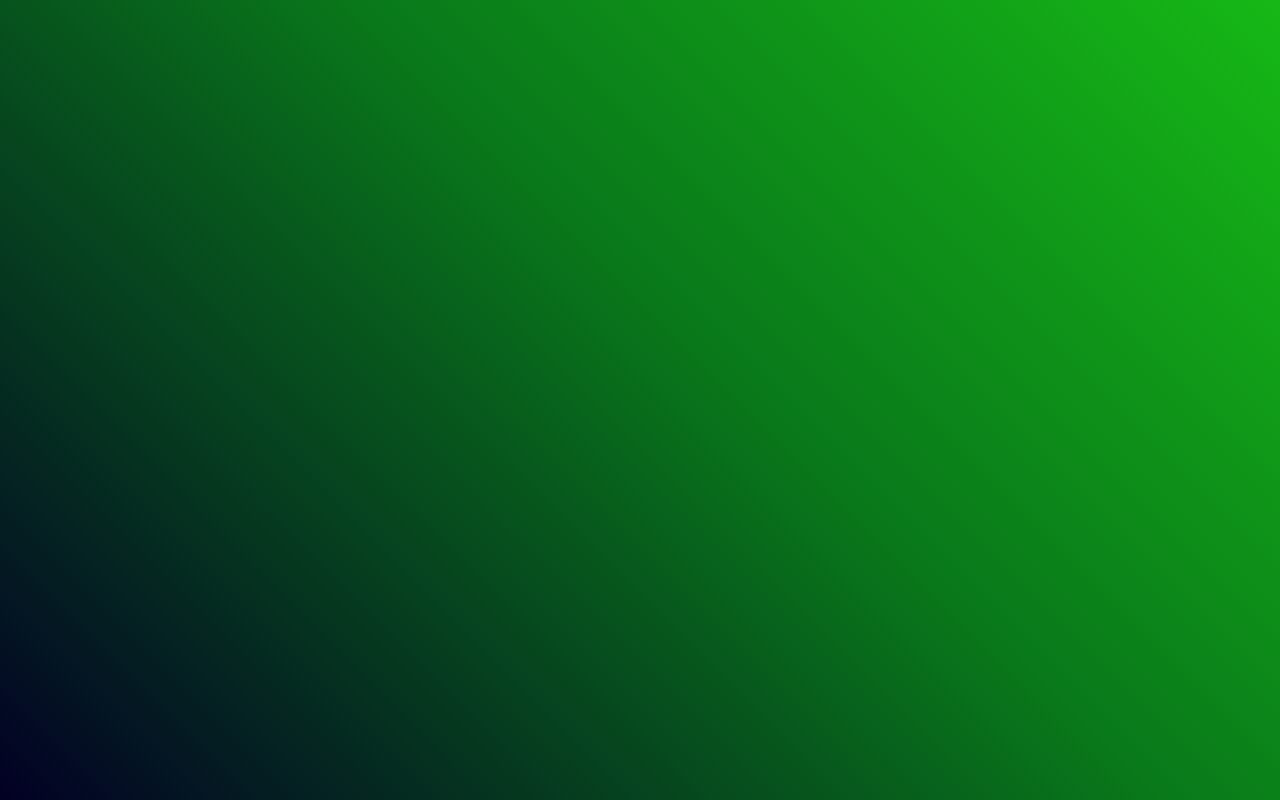
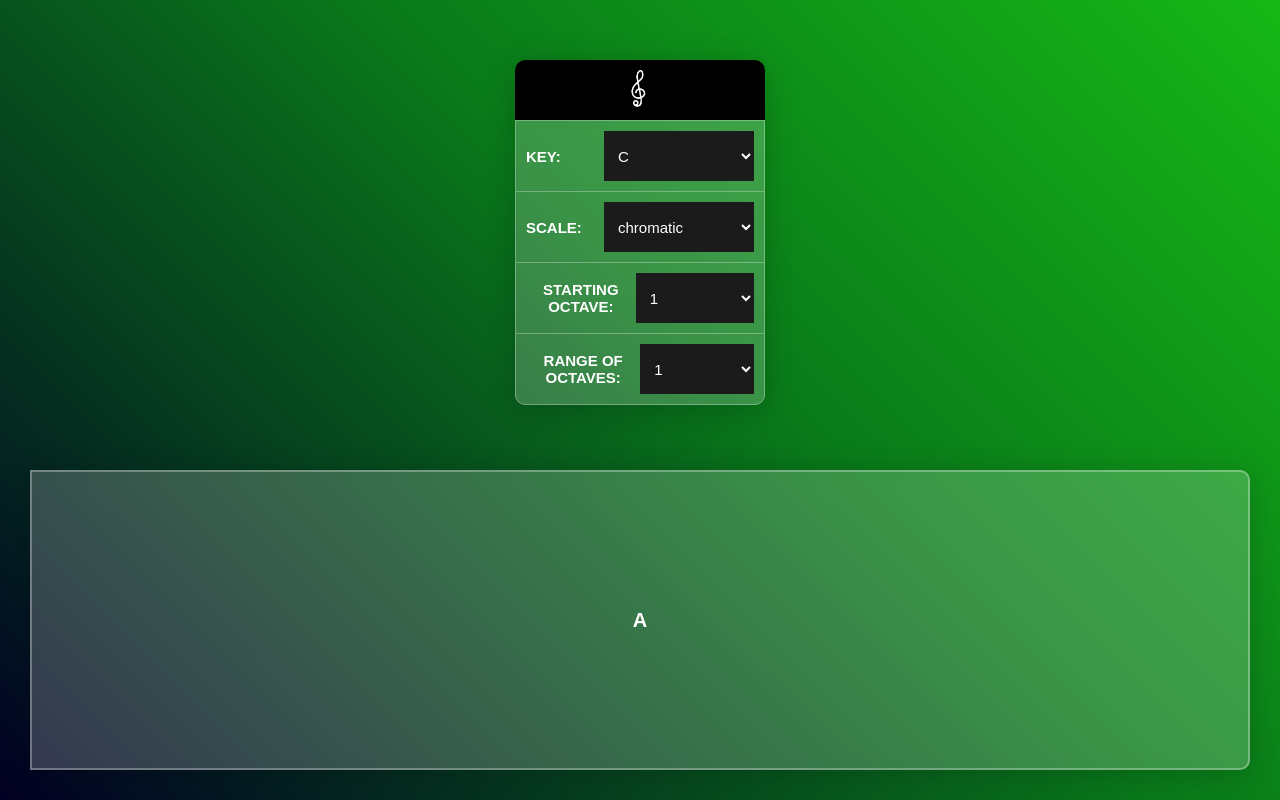
Before and after one commit to OpiateWarrior/Websynth, a React (Vite) app in the folder Websynth-React/: page / in a window 1280 px wide. Built offline with nearby package versions, Linux system fonts and the light colour scheme.

Commit message:
Moved Keyboard and GuiScale from starting code to jsx.

```diff
--- a/Websynth-React/package.json
+++ b/Websynth-React/package.json
@@ -1,5 +1,5 @@
 {
-  "name": "Websynth-React",
+  "name": "websynth-react",
   "private": true,
   "version": "0.0.0",
   "type": "module",
--- a/Websynth-React/src/App.jsx
+++ b/Websynth-React/src/App.jsx
@@ -1,10 +1,13 @@
+import { Keyboard } from './components/Keyboard/Keyboard'
 import './App.css'
+import { GuiScale } from './components/GuiScale/GuiScale'
 
 function App() {
 
   return (
     <>
-
+      <GuiScale />
+      <Keyboard />
     </>
   )
 }
--- /dev/null
+++ b/Websynth-React/src/components/GuiScale/GuiScale.css
@@ -0,0 +1,91 @@
+.gui-container {
+	width: 250px;
+	display: flex;
+	flex-direction: column;
+	background: rgba(255, 255, 255, 0.2);
+	backdrop-filter: blur(5px);
+	-webkit-backdrop-filter: blur(5px);
+	border-radius: 10px;
+	border: 0px solid rgba(255, 255, 255, 0.3);
+	box-shadow: 0 4px 30px rgba(0, 0, 0, 0.2);
+	transition: 0.2s;
+	margin: 20px;
+	color: white;
+}
+.gui-container:hover{
+	box-shadow: 0 4px 30px rgba(0, 0, 0, 0.6);
+	transition: 0.2s;
+}
+.gui-header {
+	height: 60px;
+	display: flex;
+	align-items: center;
+	justify-content: center;
+	background-color: black;
+	border-radius: 10px 10px 0px 0px;
+}
+.gui-header-icon {
+	width: 50px;
+	height: 50px;
+}
+.gui-element{
+	display:flex;
+	flex: 1;
+	justify-content: space-between;
+	align-items: center;
+	padding: 10px;
+	font-size: 15px;
+	font-family: arial;
+	font-weight: bold;
+	border: 1px solid rgba(255, 255, 255, 0.3);
+	border-bottom: none;
+}
+.gui-element:hover{
+	background: rgba(255, 255, 255, 0.1);
+}
+.gui-element:last-child {
+	border-bottom: 1px solid rgba(255, 255, 255, 0.3);
+	border-radius: 0px 0px 10px 10px;
+}
+select,::picker(select) {
+  appearance: base-select;
+
+}
+select::picker-icon {
+  color: gray;
+  transition: 0.2s rotate;
+}
+select:open::picker-icon {
+	color: lightgray;
+	rotate: 60deg;
+}
+::picker(select) {
+  	background: rgba(255, 255, 255, 0.2);
+	box-shadow: 0 4px 30px rgba(0, 0, 0, 0.8);
+	backdrop-filter: blur(5px);
+	-webkit-backdrop-filter: blur(5px);
+	border: 1px solid rgba(255, 255, 255, 0.3);
+	color: lightgray;
+	font-size: 20px;
+	font-weight: normal;
+}
+::checkmark {
+	display: none;
+}
+.dropdown-element{
+	width: 150px;
+	height: 50px;
+	display: flex;
+	align-items: center;
+	justify-content: center;
+	padding: 10px;
+	border-style:none;
+	background-color: rgb(27,27,27);
+	color: white;
+	font-size: 15px;
+	font-weight: normal;
+}
+
+canvas {
+  border: 2px solid black;
+}
--- /dev/null
+++ b/Websynth-React/src/components/GuiScale/GuiScale.jsx
@@ -0,0 +1,67 @@
+import ViolinKey from '../../assets/icons/violin-key-icon.jpg'
+import "./GuiScale.css"
+
+
+export function GuiScale() {
+
+    return (
+        <div className="gui-container">
+            <div className="gui-header">
+                <img src={ViolinKey} alt="Violin key icon" className="gui-header-icon"></img>
+            </div>
+            <div className="gui-element">
+                <label className="key-selector" for="key">KEY:</label>
+
+                <select id="js-key-select" name="key" className="dropdown-element">
+                    <option className="option-label" value="C">C</option>
+                    <option className="option-label" value="C#">C#</option>
+                    <option className="option-label" value="D">D</option>
+                    <option className="option-label" value="D#">D#</option>
+                    <option className="option-label" value="E">E</option>
+                    <option className="option-label" value="F">F</option>
+                    <option className="option-label" value="F#">F#</option>
+                    <option className="option-label" value="G">G</option>
+                    <option className="option-label" value="G#">G#</option>
+                    <option className="option-label" value="A">A</option>
+                    <option className="option-label" value="A#">A#</option>
+                    <option className="option-label" value="B">B</option>
+                </select>
+            </div>
+            <div className="gui-element">
+                <label className="key-selector" for="scale">SCALE:</label>
+
+                <select id="js-scale-select" name="scale" className="dropdown-element">
+                    <option value="chromatic">chromatic</option>
+                    <option value="naturalMinor">natural Minor</option>
+                    <option value="naturalMajor">natural Major</option>
+                    <option value="pentatonicMinor">pentatonic Minor</option>
+                    <option value="pentatonicMajor">pentatonic Major</option>
+                    <option value="bluesMinor">blues Minor</option>
+                    <option value="bluesMajor">blues Major</option>
+                </select>
+            </div>
+            <div className="gui-element">
+                <label className="key-selector" for="octave">STARTING OCTAVE:</label>
+
+                <select id="js-octave-select" name="octave" className="dropdown-element">
+                    <option value="1">1</option>
+                    <option value="2">2</option>
+                    <option value="3">3</option>
+                    <option value="4">4</option>
+                    <option value="5">5</option>
+                </select>
+            </div>
+            <div className="gui-element">
+                <label className="key-selector" for="octave-range">RANGE OF OCTAVES:</label>
+
+                <select id="js-range-select" name="octave-range" className="dropdown-element">
+                    <option value="1">1</option>
+                    <option value="2">2</option>
+                    <option value="3">3</option>
+                    <option value="4">4</option>
+                    <option value="5">5</option>
+                </select>
+            </div>
+        </div>
+    )
+}
--- a/Websynth-React/src/components/Keyboard/Keyboard.jsx
+++ b/Websynth-React/src/components/Keyboard/Keyboard.jsx
@@ -0,0 +1,14 @@
+import './Keyboard.css'
+
+export function Keyboard() {
+
+
+
+    return (
+        <div className = "keyboard">
+            <button className="keyboardButton" >
+				A
+			</button>
+        </div>
+    );
+}
```
Also changed, not shown: Websynth-React/src/utils/scales.js (added, +85 -0 lines), 2 other files (tests, documents, lock files or other folders).
